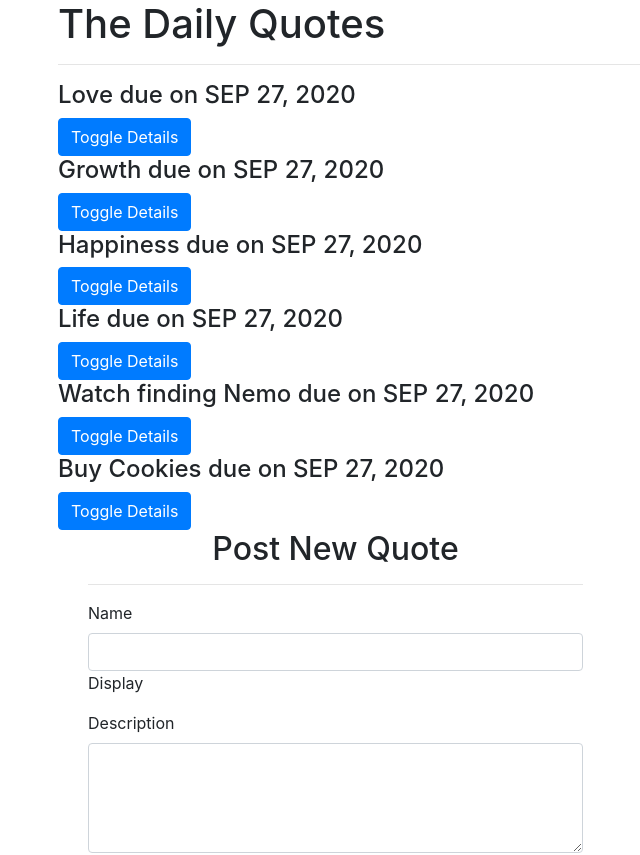
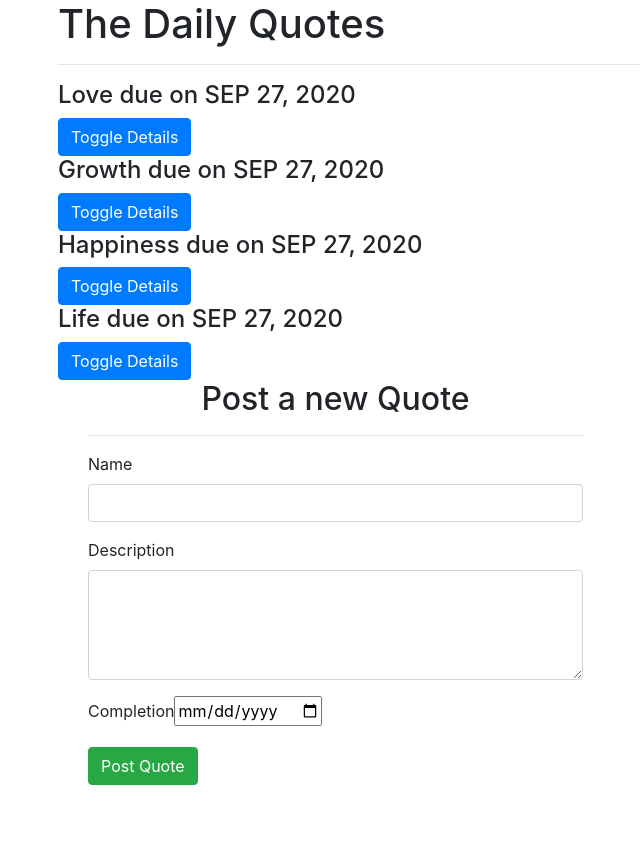
Before and after one commit to FredAtei/Quotes, an Angular app: page / in a window 1280 px wide. Shown: the top 855 px of the page, without its empty margins (27-667 px from the left). After the commit the page ends 800 px from the top, so only its background shows below. Built offline with nearby package versions, Linux system fonts and the light colour scheme.

Commit message:
add modifications to the ts file

```diff
--- a/src/app/quote-form/quote-form.component.html
+++ b/src/app/quote-form/quote-form.component.html
@@ -1,27 +1,34 @@
 <div class="container-fluid">
-  <h2 class="text-center">Post New Quote</h2>
+  <h2 class="text-center">Post a new Quote</h2>
   <hr>
-  <form #quoteForm='ngForm'>
+  <form (ngSubmit)='submitQuote()' #quoteForm='ngForm'>
     <div class="form-group">
 
       <label for="name">Name</label>
-      <input type="text" required class="form-control" id="name" [(ngModel)]="newQuote.name" name="name">
-
-      <!-- Testing to see if we get any data -->
-      Display {{newQuote.name}}
+      <input type="text" class="form-control" id="name" [(ngModel)]="newQuote.name" name="name" #name='ngModel'
+        required>
+      <div [hidden]="name.valid || name.pristine" class="alert alert-danger">
+        <p>Name is required</p>
+      </div>
     </div>
     <div class="form-group">
 
       <label for="description">Description</label>
-      <textarea class="form-control" id="description" rows="4" required></textarea>
-
+      <textarea class="form-control" id="description" rows="4" [(ngModel)]="newQuote.description" name="description"
+        #description="ngModel" required></textarea>
+      <div [hidden]="description.valid || description.pristine" class="alert alert-danger">
+        <p>Description is required</p>
+      </div>
     </div>
     <div class="form-group">
 
       <label for="complete">Completion</label>
-      <input type='date' id="complete" required>
-
+      <input type='date' id="complete" [(ngModel)]="newQuote.completeDate" name="completeDate" #completeDate="ngModel"
+        required>
+      <div [hidden]="completeDate.valid || completeDate.pristine" class="alert alert-danger">
+        <p>Date is required</p>
+      </div>
     </div>
-    <button type="submit" class="btn btn-success">Add Quote</button>
+    <button type="submit" class="btn btn-success">Post Quote</button>
   </form>
 </div>
--- a/src/app/quote-form/quote-form.component.ts
+++ b/src/app/quote-form/quote-form.component.ts
@@ -1,4 +1,4 @@
-import { Component, OnInit } from '@angular/core';
+import { Component, OnInit, Output, EventEmitter } from '@angular/core';
 import { Quote } from '../quote';
 
 @Component({
@@ -9,6 +9,11 @@
 export class QuoteFormComponent implements OnInit {
 
   newQuote = new Quote(0, "", "", new Date());
+  @Output() addQuote = new EventEmitter<Quote>();
+
+  submitQuote() {
+    this.addQuote.emit(this.newQuote);
+  }
   constructor() { }
 
   ngOnInit(): void {
--- a/src/app/quote/quote.component.ts
+++ b/src/app/quote/quote.component.ts
@@ -13,8 +13,6 @@
     new Quote(2, 'Growth', 'When you reach the end of your rope, tie a knot in it and hang on', new Date()),
     new Quote(3, 'Happiness', 'Whoever is happy will make others happy too', new Date()),
     new Quote(4, 'Life', 'In the end, it is not the years in your life that count. It is the life in your years', new Date()),
-    new Quote(1, 'Watch finding Nemo', 'Find an online version and watch merlin find his son', new Date()),
-    new Quote(2, 'Buy Cookies', 'I have to buy cookies for the parrot', new Date()),
   ]
 
   deleteQuote(isComplete, index) {
```
